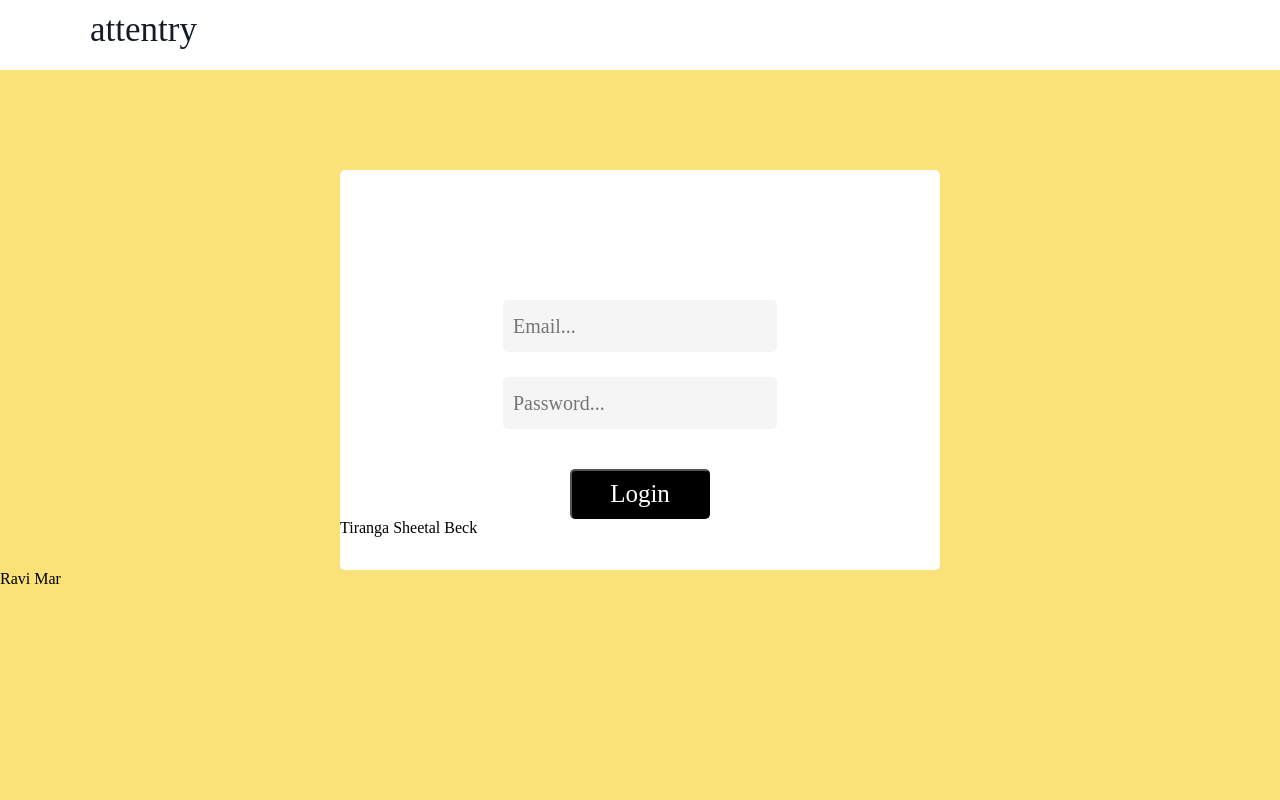
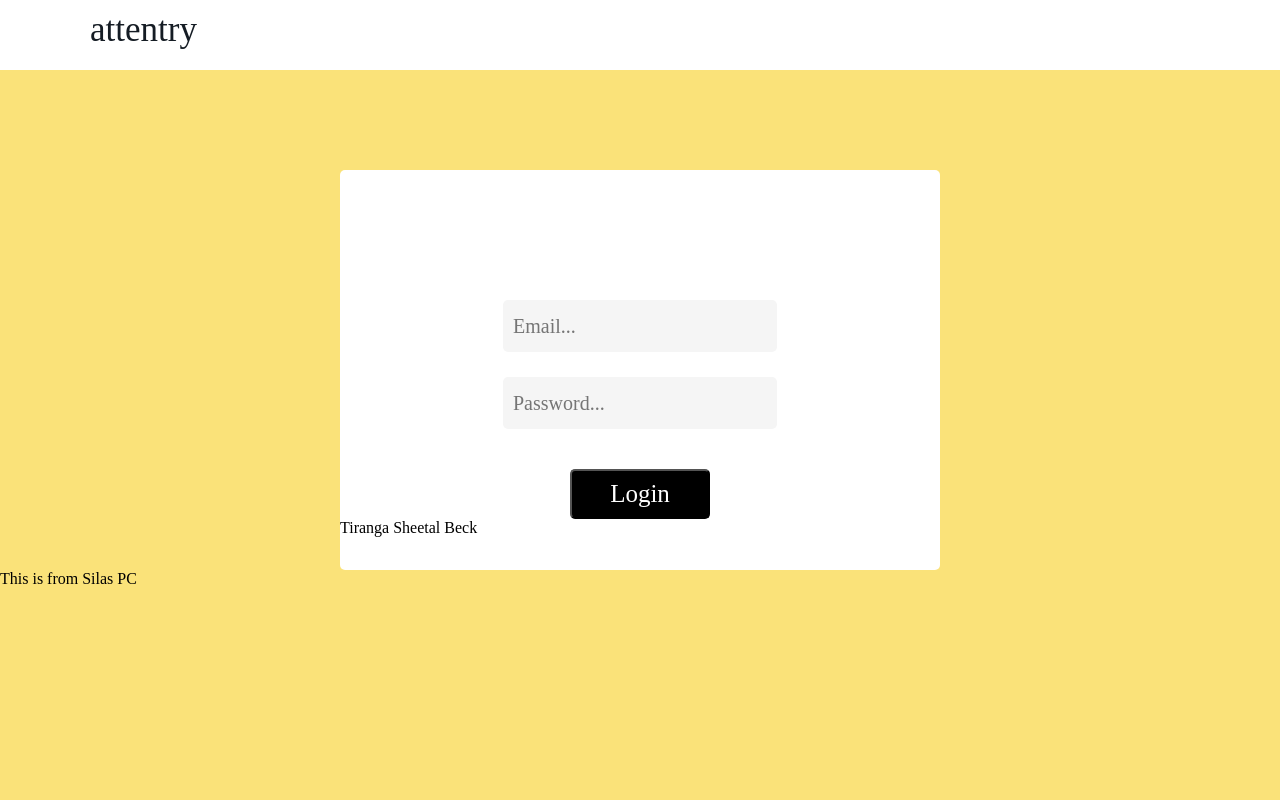
Before and after one commit to silasrohit/AttendanceManagementSystem, a PHP site: page / in a window 1280 px wide. Run offline with PHP 8.4, Linux system fonts and the light colour scheme; some libraries are stand-ins or nearby versions.

Commit message:
Made Changes in index.php

```diff
--- a/index.php
+++ b/index.php
@@ -23,4 +23,4 @@
 </html>
 
 
-Ravi Mar
+This is from Silas PC
```
